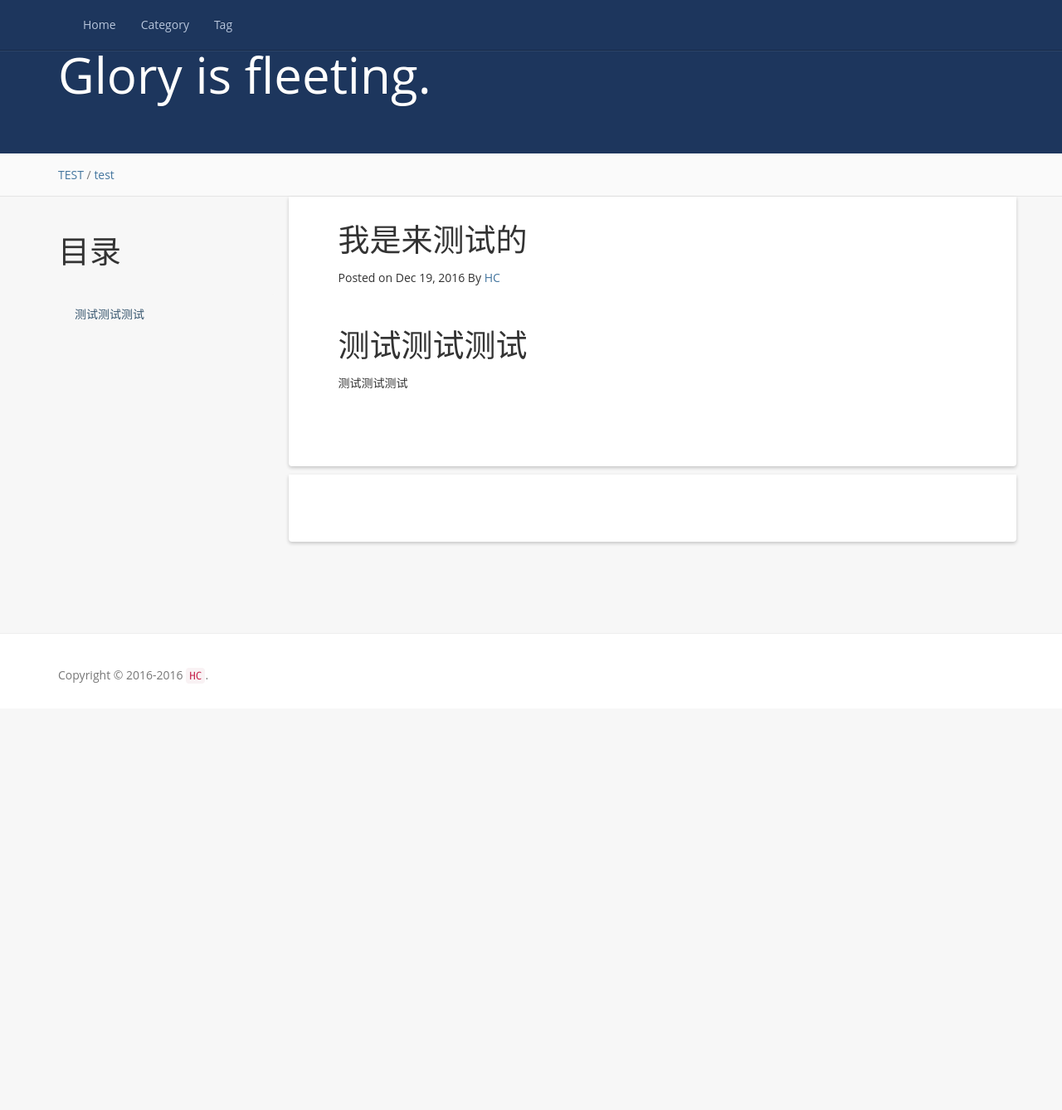
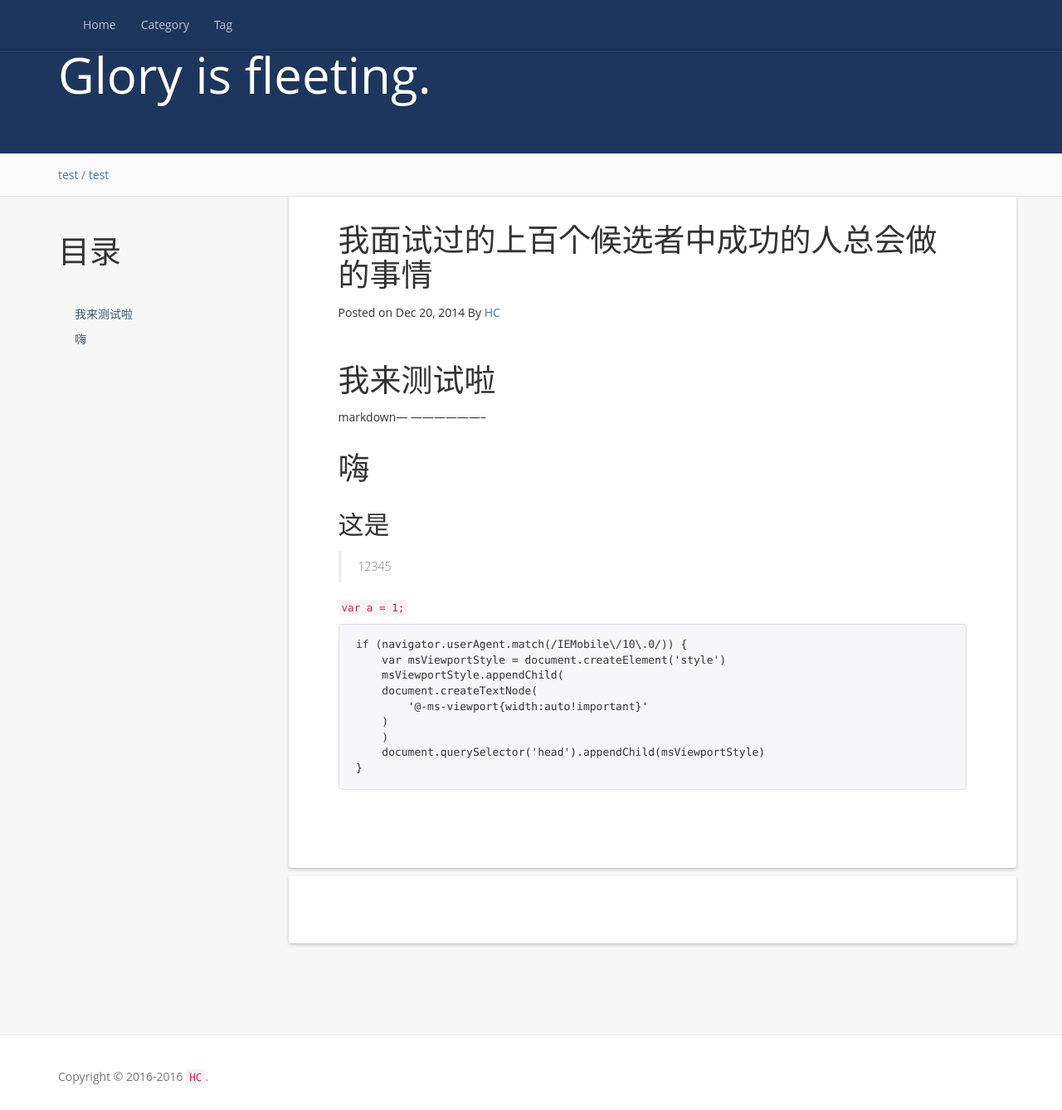
Before and after one commit to EcoRIIHC/EcoRIIHC.github.io, a Jekyll site: the page built from _posts/2016-12-19-test.md, in a window 1280 px wide and 1338 px high. Shown: the whole window at 83% size. Built offline with Jekyll 4.4.1, drawn with Linux system fonts in a browser that asks for light colours; comment, search, counter and statistics services are not loaded.

Commit message:
'测试评论disqus;'

````diff
--- a/_config.yml
+++ b/_config.yml
@@ -26,7 +26,7 @@ markdown: kramdown
 
 FB:
   comments :
-    provider : duoshuo
+    provider : disqus
     duoshuo:
         short_name : HCare
     disqus :
--- a/_posts/2016-12-19-test.md
+++ b/_posts/2016-12-19-test.md
@@ -1,14 +1,37 @@
 ---
 layout: post
-title:  "我是来测试的"
-date:   Mon Dec 19 2016 23:44:23 GMT+0800
-categories: TEST
+title:  我面试过的上百个候选者中成功的人总会做的事情
+date:   2014-12-20 20:05:00 +0800
+categories: test
 tag: test
 ---
 
 * content
 {:toc}
 
-测试测试测试
-======================
-测试测试测试
+我来测试啦
+===========
+markdown---
+--------------------
+
+
+嗨
+==========
+
+这是
+--------------------
+
+> 12345
+
+`var a = 1;`
+```javascript
+if (navigator.userAgent.match(/IEMobile\/10\.0/)) {
+    var msViewportStyle = document.createElement('style')
+    msViewportStyle.appendChild(
+    document.createTextNode(
+        '@-ms-viewport{width:auto!important}'
+    )
+    )
+    document.querySelector('head').appendChild(msViewportStyle)
+}
+```
````
Also changed, not shown: _posts/2016-12-20-测试评论.md (added, +10 -0 lines), reference.md (deleted, +0 -72 lines).
